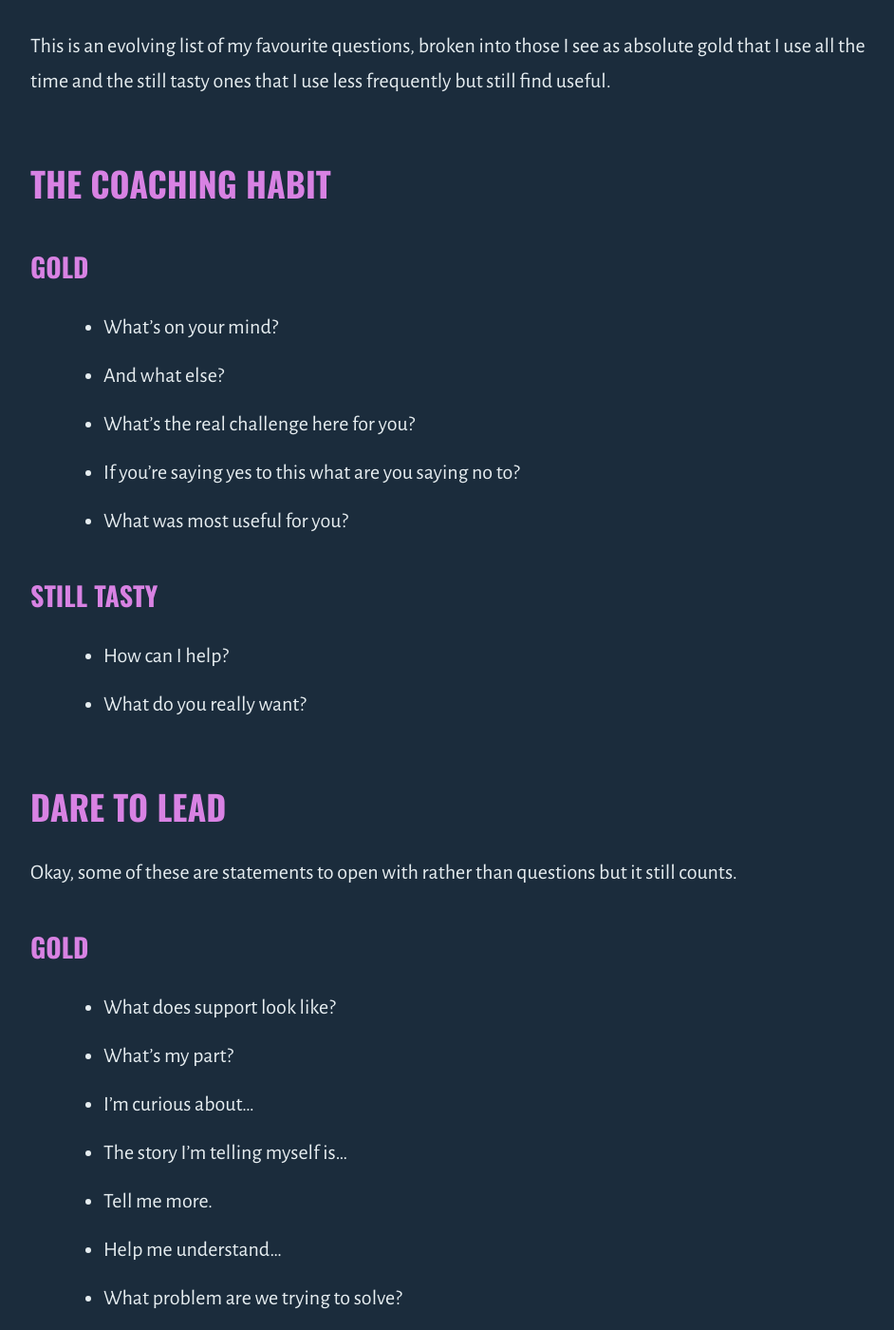
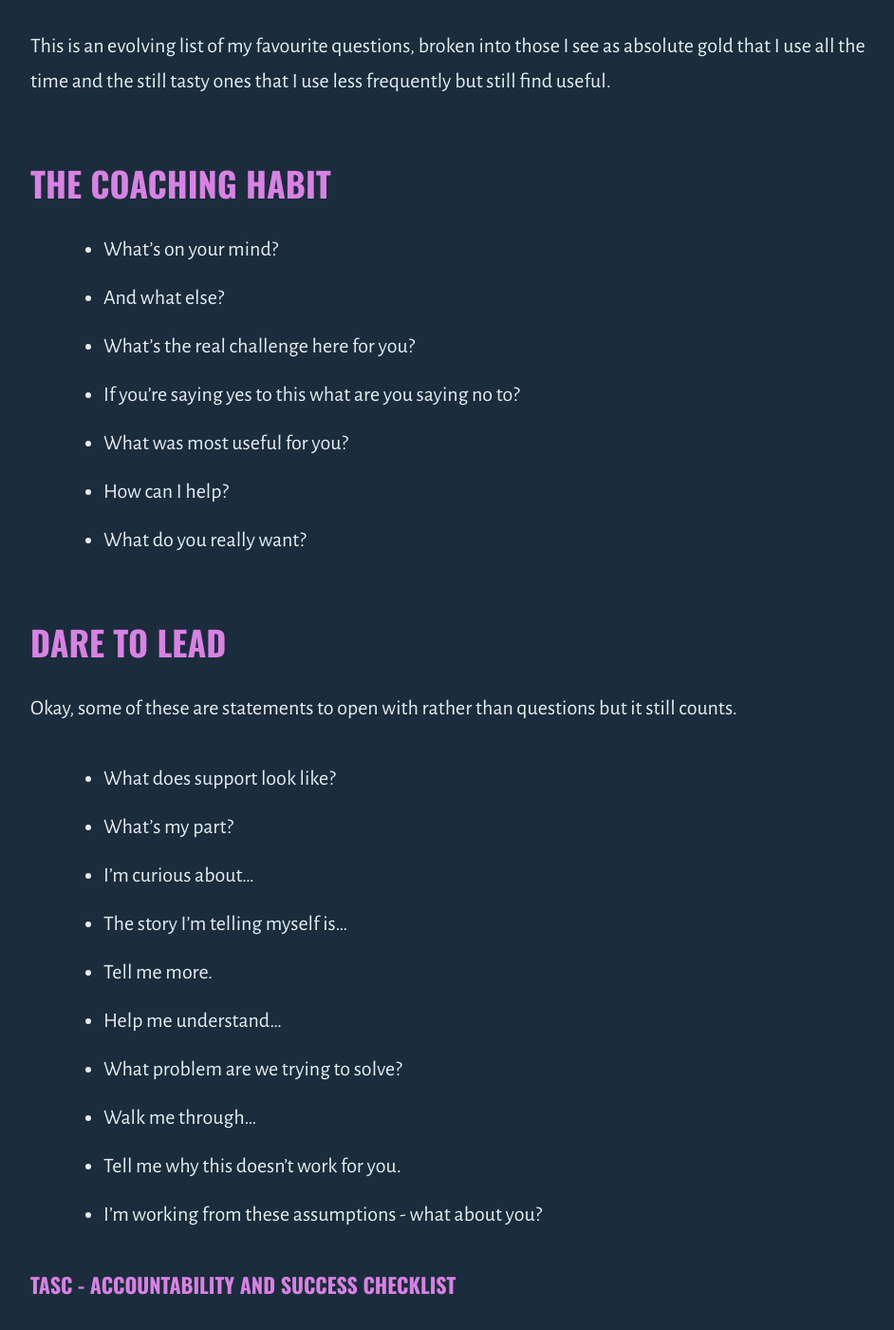
Before and after one commit to outragedpinkracoon/outragedpinkracoon.github.io, a Jekyll site: the page built from _posts/2021-07-09-my-favourite-questions.md, in a window 1280 px wide and 1400 px high, scrolled down 502 px. Shown: the whole window at 95% size, without its empty margins (149-1091 px from the left). Built offline with Jekyll 4.4.1, drawn with Linux system fonts in a browser that asks for light colours; some of the changed text lies outside the part shown.

Commit message:
reformat questions post

```diff
--- a/_posts/2021-07-09-my-favourite-questions.md
+++ b/_posts/2021-07-09-my-favourite-questions.md
@@ -9,15 +9,11 @@
 This is an evolving list of my favourite questions, broken into those I see as absolute gold that I use all the time and the still tasty ones that I use less frequently but still find useful.
 
 ## [The Coaching Habit](https://www.waterstones.com/book/coaching-habit/bungay-michael-stainer//9780978440749)
-
-### Gold
 - What's on your mind?
 - And what else?
 - What's the real challenge here for you?
 - If you're saying yes to this what are you saying no to?
 - What was most useful for you?
-
-### Still tasty
 - How can I help?
 - What do you really want?
 
@@ -25,7 +21,6 @@
 
 Okay, some of these are statements to open with rather than questions but it still counts.
 
-### Gold
 - What does support look like?
 - What's my part?
 - I'm curious about...
@@ -33,8 +28,6 @@
 - Tell me more.
 - Help me understand...
 - What problem are we trying to solve?
-
-### Still tasty
 - Walk me through...
 - Tell me why this doesn't work for you.
 - I'm working from these assumptions - what about you?
@@ -71,7 +64,6 @@
 
 ## [Leading With Questions](https://www.waterstones.com/book/leading-with-questions/michael-j-marquardt/9781118658130)
 
-### Gold
 - What can we learn from this?
 - What would you do in my position?
 - What gets in the way of doing your job?
@@ -111,13 +103,11 @@
 - If this change is relevant and meaningful, what opportunities does it offer?
 
 ## [Leaders Who Coach](https://betterconversations.co/courses-programmes/leaders-who-coach/0)
-### Gold
+
 - I heard you mention X things - which one would you like to focus on?
 - What have you already considered?
 - Do you have a goal/outcome in mind?
 - What would make you feel like this was an hour well spent?
-
-### Still tasty
 - What would you like to explore?
 - Help me understand why this is important to you.
 - What do you think is reasonable to explore in the X minutes we have?
@@ -126,11 +116,11 @@
 - Where do you need to get to by the end of the session?
 
 ## From my own coach
-### Gold
+
 - What intention would you like to set for this session?
 - How would you like to feel?
 
-## My own!
+## My own
 - How can I make 1:1s most useful for you?
 - How do you like to receive praise?
 - How do you like to receive critical feedback?
```
